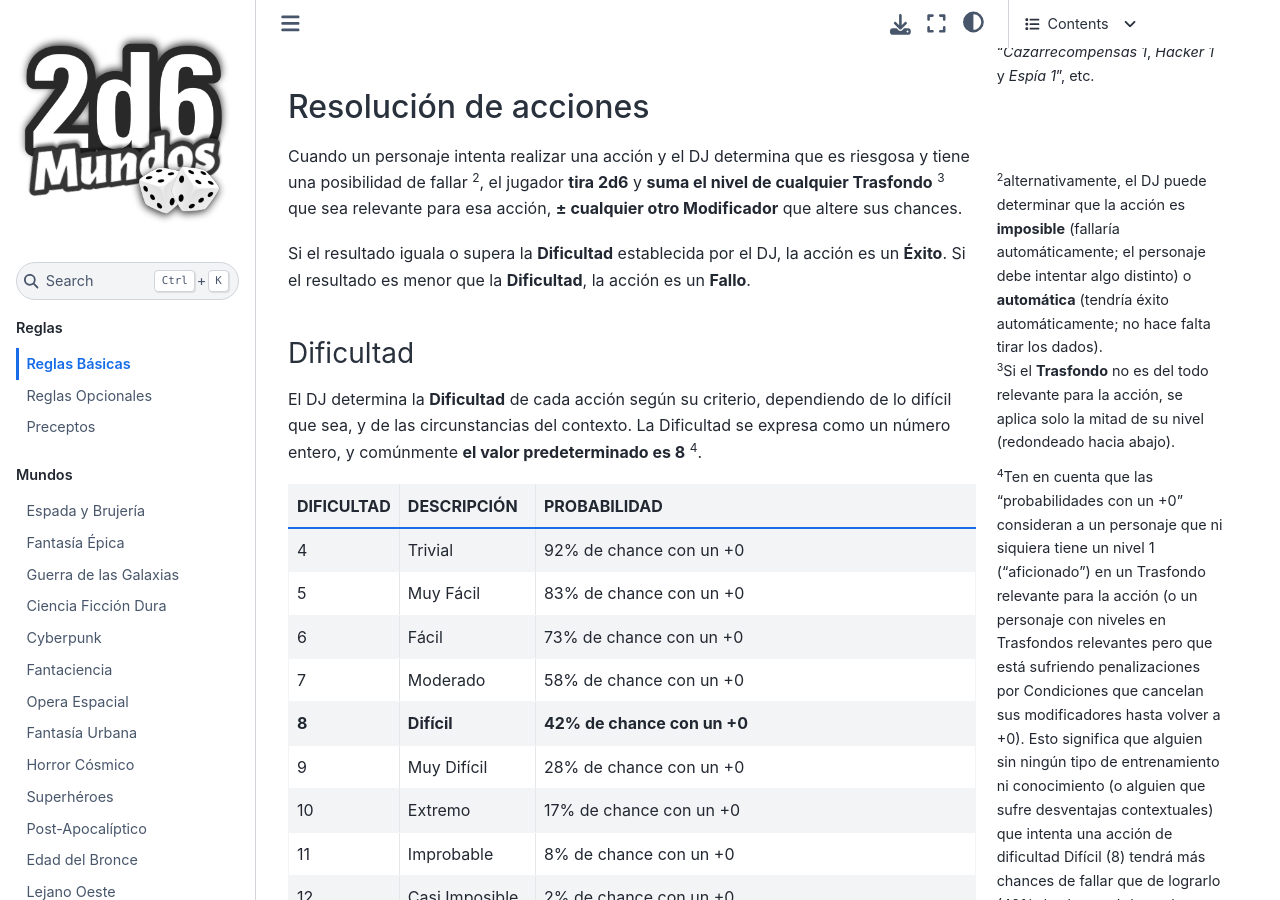
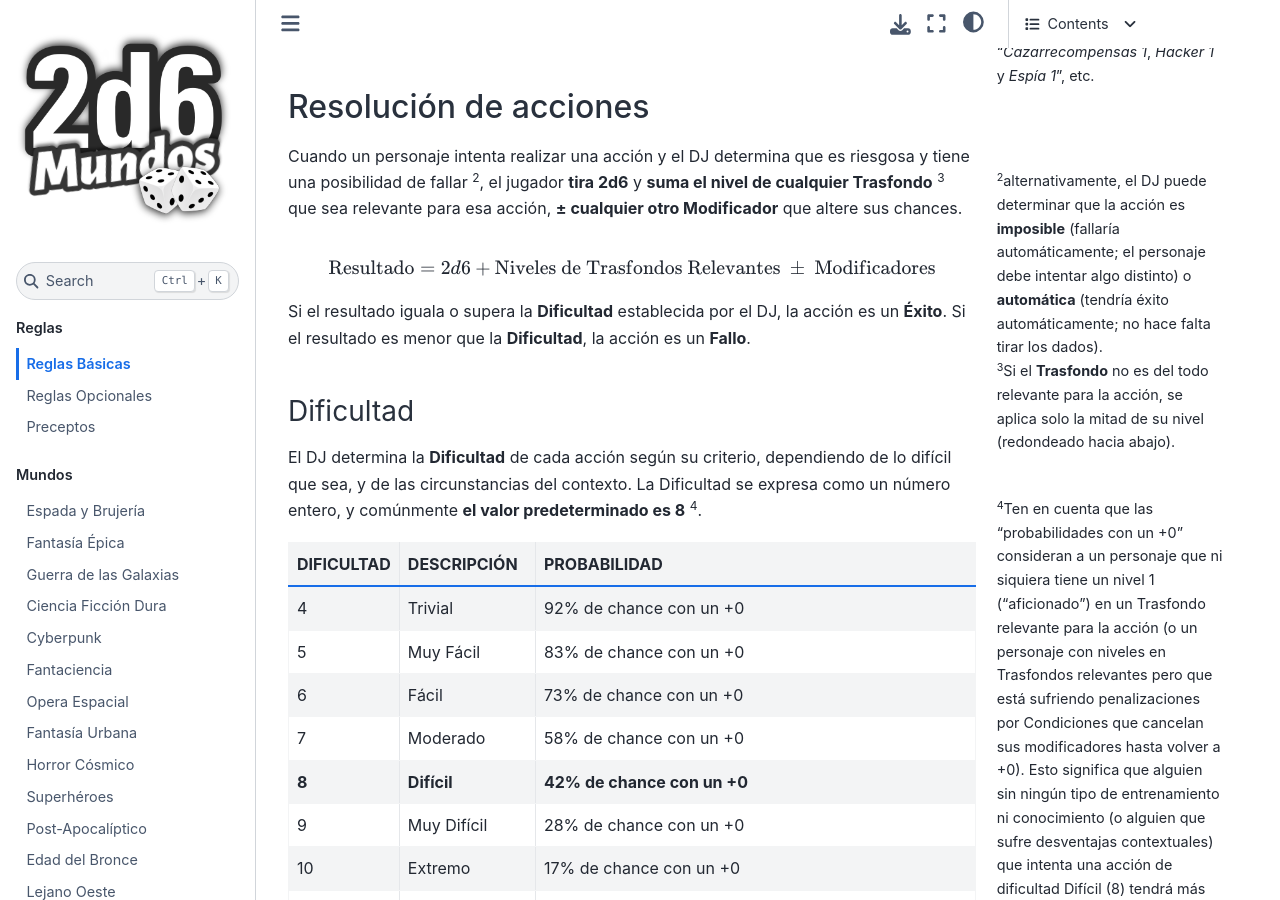
Before and after one commit to TaTooKa/2d6Mundos, a Sphinx documentation site: the page built from docs/source/pages/rules/reglas-basicas.rst, in a window 1280 px wide and 900 px high, scrolled down 671 px. Built offline with Sphinx 7.4.7 and the Sphinx Book theme 1.1.4, drawn with Linux system fonts in a browser that asks for light colours; some web fonts are replaced.

Commit message:
add dice rolling formula
Co-authored-by: Copilot <copilot@github.com>

```diff
--- a/docs/source/pages/rules/reglas-basicas.rst
+++ b/docs/source/pages/rules/reglas-basicas.rst
@@ -29,6 +29,10 @@ Cuando un personaje intenta realizar una acción y el DJ determina que es riesgo
 .. [#] alternativamente, el DJ puede determinar que la acción es **imposible** (fallaría automáticamente; el personaje debe intentar algo distinto) o **automática** (tendría éxito automáticamente; no hace falta tirar los dados).
 
 .. [#] Si el **Trasfondo** no es del todo relevante para la acción, se aplica solo la mitad de su nivel (redondeado hacia abajo).
+
+.. math::
+
+   \text{Resultado} = 2d6 + \text{Niveles de Trasfondos Relevantes } \pm \text{ Modificadores}
 
 Si el resultado iguala o supera la **Dificultad** establecida por el DJ, la acción es un **Éxito**. Si el resultado es menor que la **Dificultad**, la acción es un **Fallo**.
 
```
